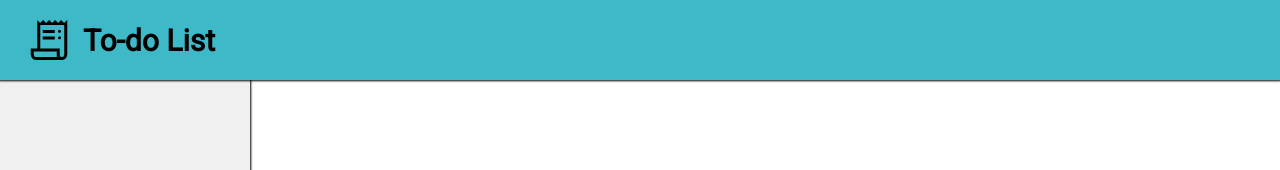
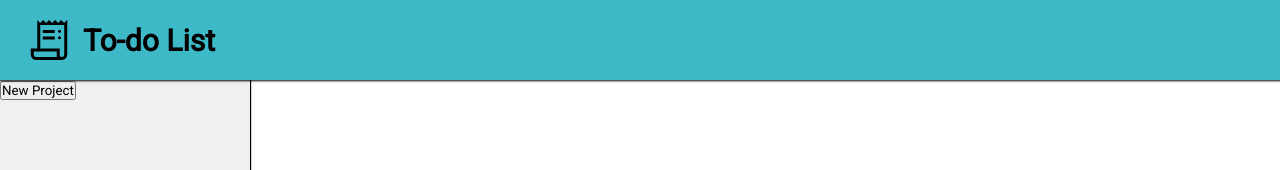
Before and after one commit to R-Lok/to-do-list, a website built with webpack: page dist/index.html in a window 1280 px wide. Shown: the top 170 px of the page. Built offline with nearby package versions, Linux system fonts and the light colour scheme.

Commit message:
Move sidebar beneath header so cursor hover functions properly

```diff
--- a/src/DOM.js
+++ b/src/DOM.js
@@ -24,6 +24,12 @@ const createSidebar = function() {
 
     sidebarOuter.append(sideBarInner)
     contentContainer.append(sidebarOuter)
+
+    const addProjectBtn  = document.createElement('button')
+    addProjectBtn.classList.add('btn')
+    addProjectBtn.textContent = 'New Project'
+
+    sideBarInner.append(addProjectBtn)
 }
 
 export {createHeader, createSidebar}
--- a/src/index.js
+++ b/src/index.js
@@ -2,8 +2,9 @@ import css from "./style.css"
 import {createHeader, createSidebar} from "./DOM"
 import { add } from "date-fns"
 
+createSidebar()
 createHeader()
-createSidebar()
+
 
 let projects = {
     list: {},
--- a/src/style.css
+++ b/src/style.css
@@ -38,8 +38,11 @@
 
 .sidebar.outer {
     grid-area: sidebar;
-    box-shadow: 0 0 2px 1px;
-    position: relative;
-    z-index: -1;
+    box-shadow: 0 0 1px 1px;
     background: rgb(240, 240, 240);
 }
+
+
+button:hover {
+    cursor: pointer;
+}
```
